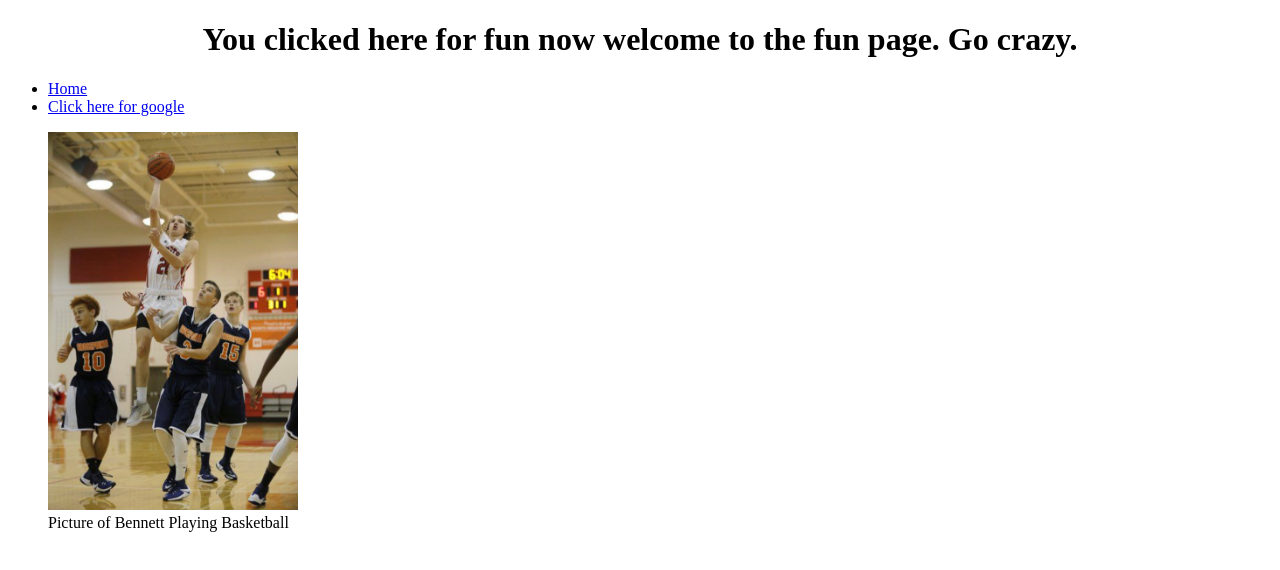
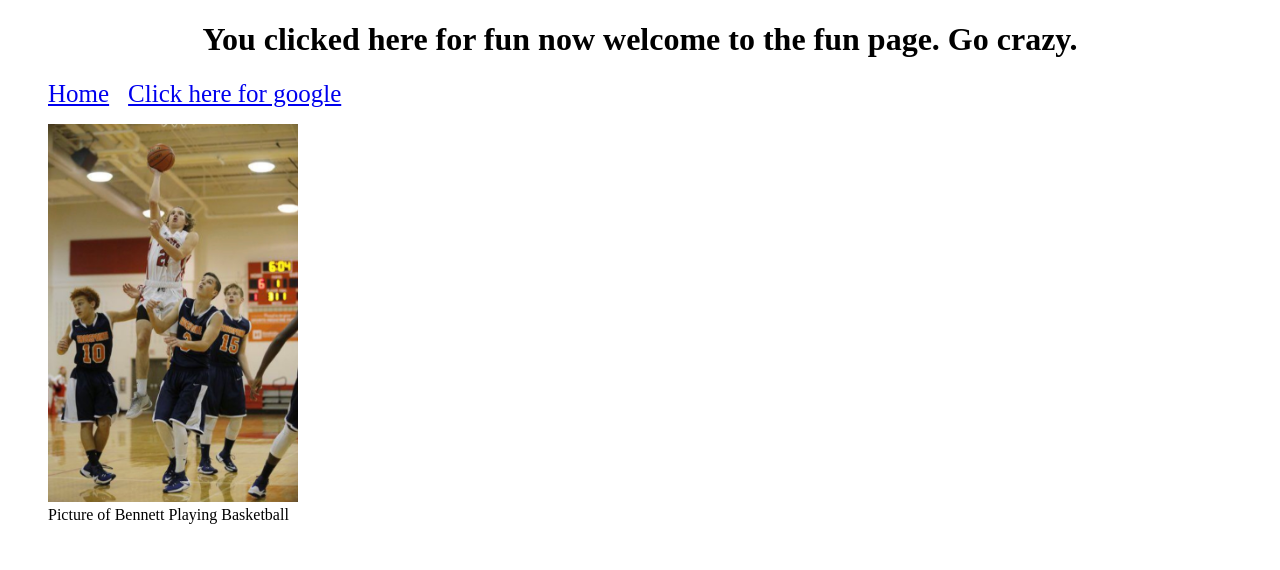
Before and after one commit to bennettvansoelen/bennettSite, a plain HTML site: page bennett.html in a window 1280 px wide. Drawn offline with Linux system fonts and the light colour scheme.

Commit message:
Navbar Edits
Changed navbar into an unordered list. Put items side by side with padding in between list items. Also changed font size.

```diff
--- a/CSS/stylesheet.css
+++ b/CSS/stylesheet.css
@@ -6,3 +6,17 @@
     width: 250px;
     height: auto;
 }
+
+figure {
+    align-content: left;
+}
+
+ul {
+    style= "list-style-type: none;"
+}
+
+li {
+    display: inline;
+    padding-right: 15px;
+    font-size: 25px;
+}
```
